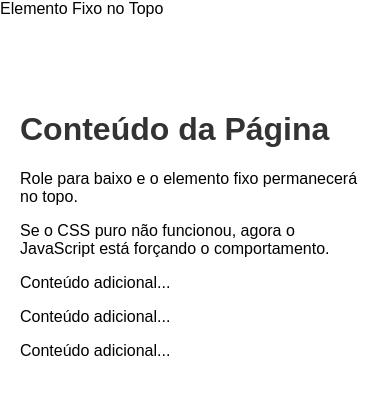
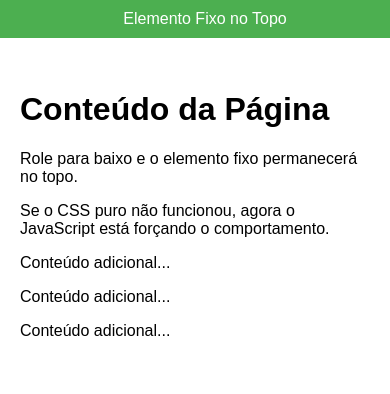
Before and after one commit to Lucasslkjjj/primeiro-site-css, a plain HTML site: page index.html in a window 390 px wide. Shown: the top 394 px of the page. Drawn offline with Linux system fonts and the light colour scheme.

Commit message:
Atualizar o styles.css

```diff
--- a/styles.css
+++ b/styles.css
@@ -1,43 +1,23 @@
-/* Garantir que o body tenha margin e padding 0 */
+/* Reset básico */
 body {
+  margin: 0;
   font-family: Arial, sans-serif;
-  margin: 0;
-  padding: 0;
 }
 
-/* Ajustes para garantir que o conteúdo abaixo do elemento fixo comece depois dele */
-.content {
-  padding: 20px;
-  margin-top: 60px; /* Certifique-se de que o conteúdo não fique atrás do elemento fixo */
-}
-
-/* Estilo para o elemento fixo no topo */
-.fixed-element {
-  position: fixed;  /* Fixa o elemento na tela */
-  top: 0;            /* Fixa o elemento no topo da tela */
-  left: 0;           /* Fixa o elemento à esquerda */
-  width: 100%;       /* Largura do elemento ocupa toda a tela */
+#fixed-element {
+  position: absolute; /* Inicialmente absolute */
+  top: 0;
+  left: 0;
+  width: 100%;
   background-color: #4CAF50;
   color: white;
   padding: 10px;
   text-align: center;
-  font-size: 18px;
-  box-shadow: 0 4px 8px rgba(0, 0, 0, 0.2);
+  z-index: 1000;
 }
 
-/* Estilo para o título */
-h1 {
-  color: #333;
+.content {
+  padding: 20px;
+  margin-top: 50px; /* Espaço para não ficar atrás do elemento fixo */
+  height: 2000px; /* Conteúdo longo para testar rolagem */
 }
-
-/* Ajustes para dispositivos móveis - garante o comportamento no celular */
-@media (max-width: 600px) {
-  .fixed-element {
-    font-size: 16px;  /* Ajuste o tamanho da fonte para telas menores */
-    padding: 8px;
-  }
-
-  .content {
-    margin-top: 70px;  /* Garantir que o conteúdo não fique atrás do elemento fixo em telas menores */
-  }
-}
```
